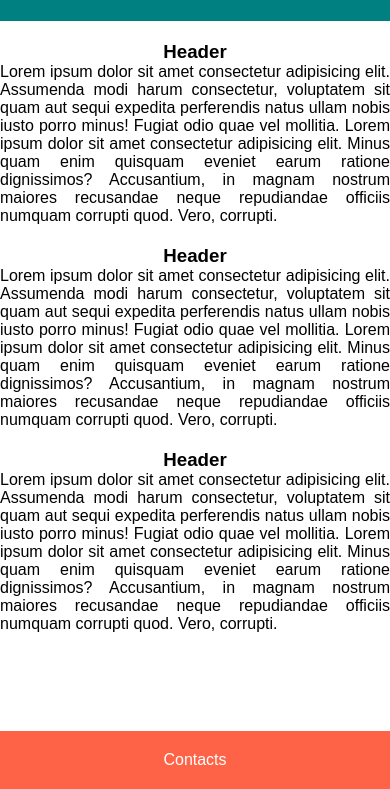
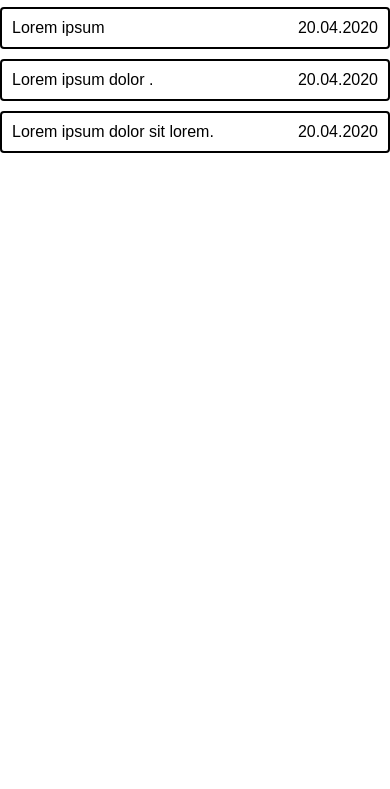
Before and after one commit to fccourses/fd_flex, a plain HTML site: page index.html in a window 390 px wide. Shown: the part 55-844 px from the top of the page. Drawn offline with Linux system fonts and the light colour scheme.

Commit message:
Add list responsive example

```diff
--- a/index.html
+++ b/index.html
@@ -7,64 +7,29 @@
     <link rel="stylesheet" href="./style.css" />
   </head>
   <body>
-    <header class="page-header">
-      <div class="logo">LOGO</div>
-      <nav>
-        <ul>
-          <li>Nav item 1</li>
-          <li>Nav item 2</li>
-          <li>Nav item 3</li>
-          <li>Nav item 4</li>
-          <li>Nav item 5</li>
-        </ul>
-      </nav>
-    </header>
-    <main class="content">
-      <section >
- <article>
-          <h1>Header</h1>
-
-          <p>
-            Lorem ipsum dolor sit amet consectetur adipisicing elit. Assumenda
-            modi harum consectetur, voluptatem sit quam aut sequi expedita
-            perferendis natus ullam nobis iusto porro minus! Fugiat odio quae
-            vel mollitia. Lorem ipsum dolor sit amet consectetur adipisicing
-            elit. Minus quam enim quisquam eveniet earum ratione dignissimos?
-            Accusantium, in magnam nostrum maiores recusandae neque repudiandae
-            officiis numquam corrupti quod. Vero, corrupti.
-          </p>
-        </article>  <article>
-          <h1>Header</h1>
-
-          <p>
-            Lorem ipsum dolor sit amet consectetur adipisicing elit. Assumenda
-            modi harum consectetur, voluptatem sit quam aut sequi expedita
-            perferendis natus ullam nobis iusto porro minus! Fugiat odio quae
-            vel mollitia. Lorem ipsum dolor sit amet consectetur adipisicing
-            elit. Minus quam enim quisquam eveniet earum ratione dignissimos?
-            Accusantium, in magnam nostrum maiores recusandae neque repudiandae
-            officiis numquam corrupti quod. Vero, corrupti.
-          </p>
-        </article>  <article>
-          <h1>Header</h1>
-
-          <p>
-            Lorem ipsum dolor sit amet consectetur adipisicing elit. Assumenda
-            modi harum consectetur, voluptatem sit quam aut sequi expedita
-            perferendis natus ullam nobis iusto porro minus! Fugiat odio quae
-            vel mollitia. Lorem ipsum dolor sit amet consectetur adipisicing
-            elit. Minus quam enim quisquam eveniet earum ratione dignissimos?
-            Accusantium, in magnam nostrum maiores recusandae neque repudiandae
-            officiis numquam corrupti quod. Vero, corrupti.
-          </p>
-        </article>
-
-
-      </section>
-    </main>
-
-    <footer class="page-footer">
-      <div class="contacts">Contacts</div>
-    </footer>
+    <ul>
+      <li>
+        <div class="eventName">Lorem ipsum dolor sit.</div>
+        <div class="eventDate">20.04.2020</div>
+      </li>
+      <li>
+        <div class="eventName">
+          Lorem ipsum
+        </div>
+        <div class="eventDate">20.04.2020</div>
+      </li>
+      <li>
+        <div class="eventName">
+          Lorem ipsum dolor .
+        </div>
+        <div class="eventDate">20.04.2020</div>
+      </li>
+      <li>
+        <div class="eventName">
+          Lorem ipsum dolor sit lorem.
+        </div>
+        <div class="eventDate">20.04.2020</div>
+      </li>
+    </ul>
   </body>
 </html>
--- a/style.css
+++ b/style.css
@@ -4,7 +4,7 @@
   padding: 0;
 }
 
-body{
+body {
   font-family: sans-serif;
   min-height: 100vh;
 
@@ -17,43 +17,24 @@ ul {
 }
 
 li {
-  display: inline-block;
+  border: 2px solid black;
+  max-width: 500px;
+  border-radius: 4px;
+  display: flex;
+  justify-content: space-between;
+  flex-wrap: wrap;
+  margin-top: 10px;
+  padding: 10px;
 }
 
-.page-header {
-  display: flex;
-  justify-content: space-between;
-
-  background-color: teal;
-  color: white;
-  padding: 20px;
-
-/*   position: fixed;
-  top: 0;
-  left: 0;
-  right: 0; */
+li > * {
+  flex-grow: 0.5;
 }
 
-.content {
-  flex: 1;
-
-  max-width: 1400px;
-  text-align: justify;
-  margin: 0 auto;
-  /* margin-top: 100px; */
+.eventName {
+margin-left: auto;
 }
 
-article{
-  margin: 20px 0;
+.eventDate {
+  text-align: right;
 }
-
-h1{
-  text-align: center;
-}
-
-.page-footer {
-  background-color: tomato;
-  color: white;
-  padding: 20px;
-  text-align: center;
-}
```
